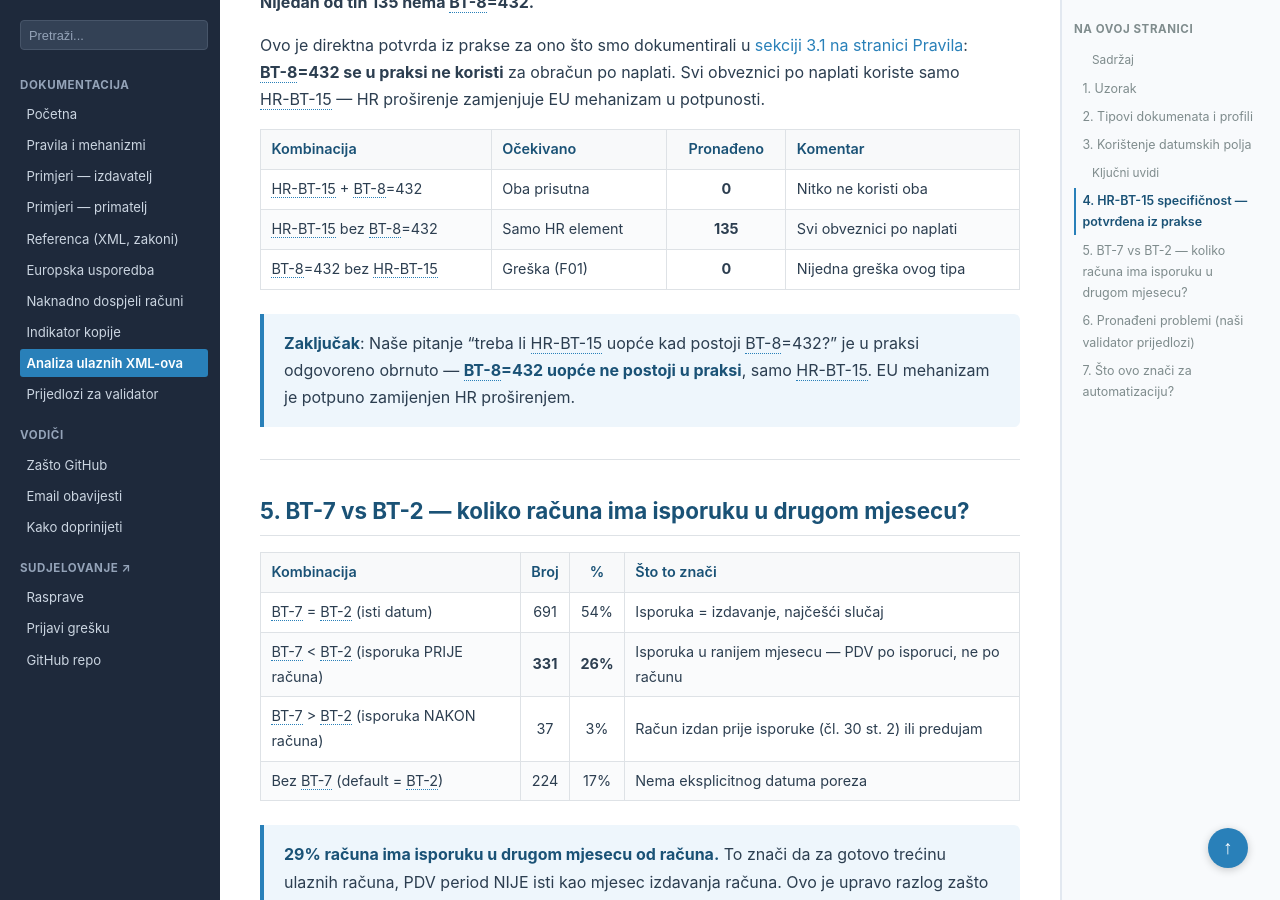
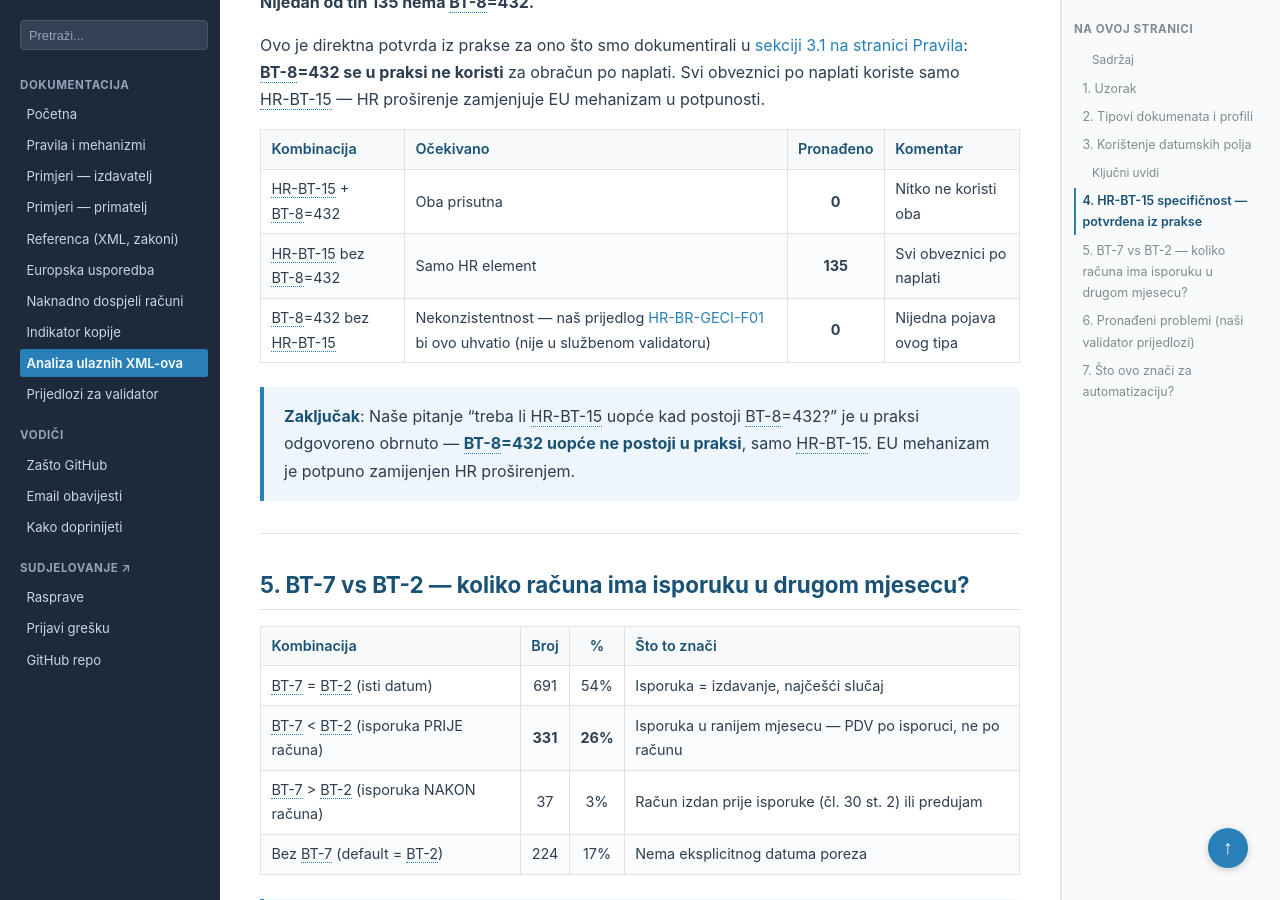
Before and after one commit to dageci/eracun-fiskalizacija-datumi, a Jekyll site: the page built from docs/analiza-ulaznih.md, in a window 1280 px wide and 900 px high, scrolled down 3071 px. Built offline with Jekyll 4.4.1, drawn with Linux system fonts in a browser that asks for light colours.

Commit message:
F01 pojašnjeno kao naš prijedlog, ne službeno pravilo + link na validator

```diff
--- a/docs/analiza-ulaznih.md
+++ b/docs/analiza-ulaznih.md
@@ -89,7 +89,7 @@ Ovo je direktna potvrda iz prakse za ono što smo dokumentirali u [sekciji 3.1 n
 |---|---|:---:|---|
 | HR-BT-15 + BT-8=432 | Oba prisutna | **0** | Nitko ne koristi oba |
 | HR-BT-15 bez BT-8=432 | Samo HR element | **135** | Svi obveznici po naplati |
-| BT-8=432 bez HR-BT-15 | Greška (F01) | **0** | Nijedna greška ovog tipa |
+| BT-8=432 bez HR-BT-15 | Nekonzistentnost — naš prijedlog [HR-BR-GECI-F01](prijedlozi-validator#f01-ako-bt-8432-zahtijevaj-hr-bt-15) bi ovo uhvatio (nije u službenom validatoru) | **0** | Nijedna pojava ovog tipa |
 
 > **Zaključak**: Naše pitanje "treba li HR-BT-15 uopće kad postoji BT-8=432?" je u praksi odgovoreno obrnuto — **BT-8=432 uopće ne postoji u praksi**, samo HR-BT-15. EU mehanizam je potpuno zamijenjen HR proširenjem.
 
```
